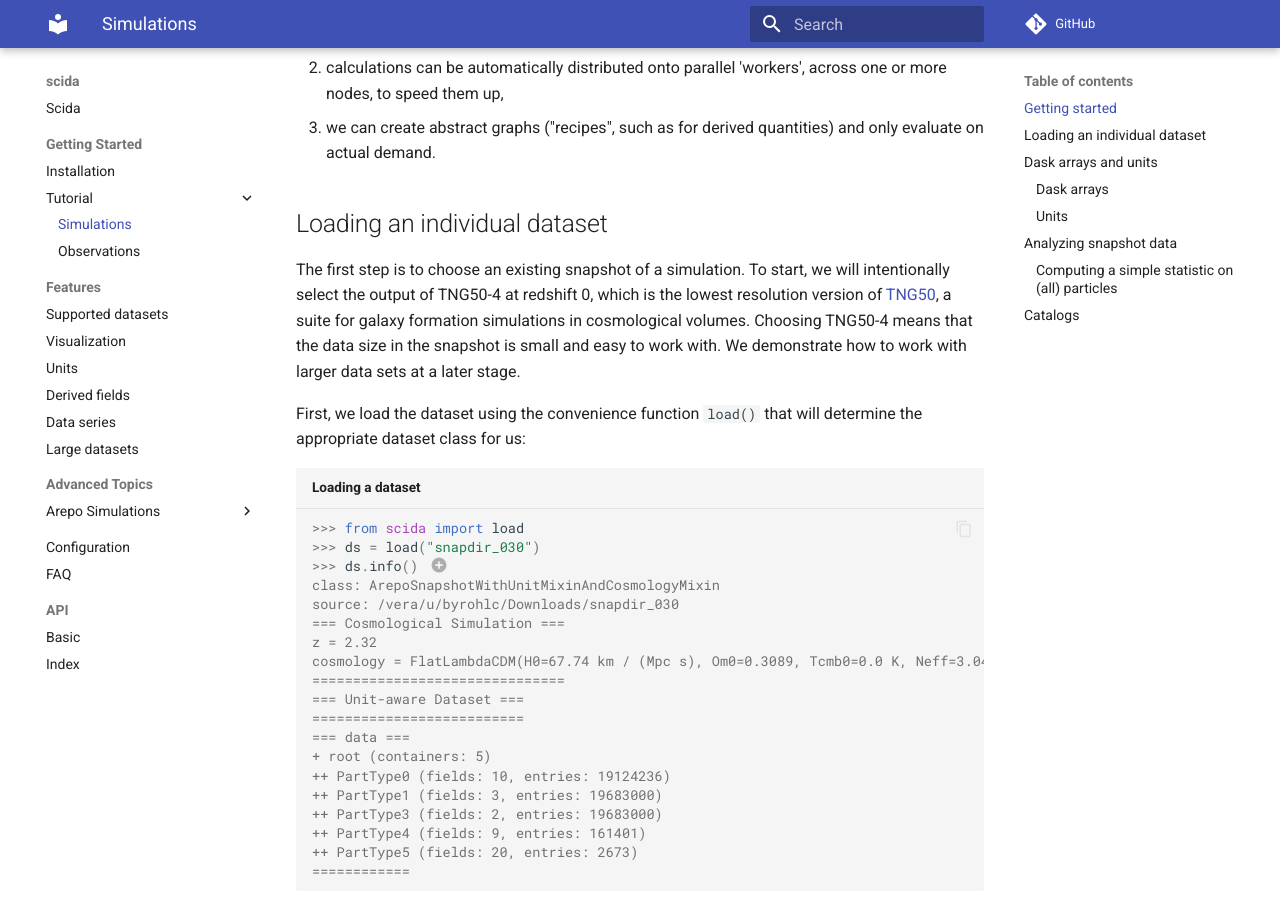
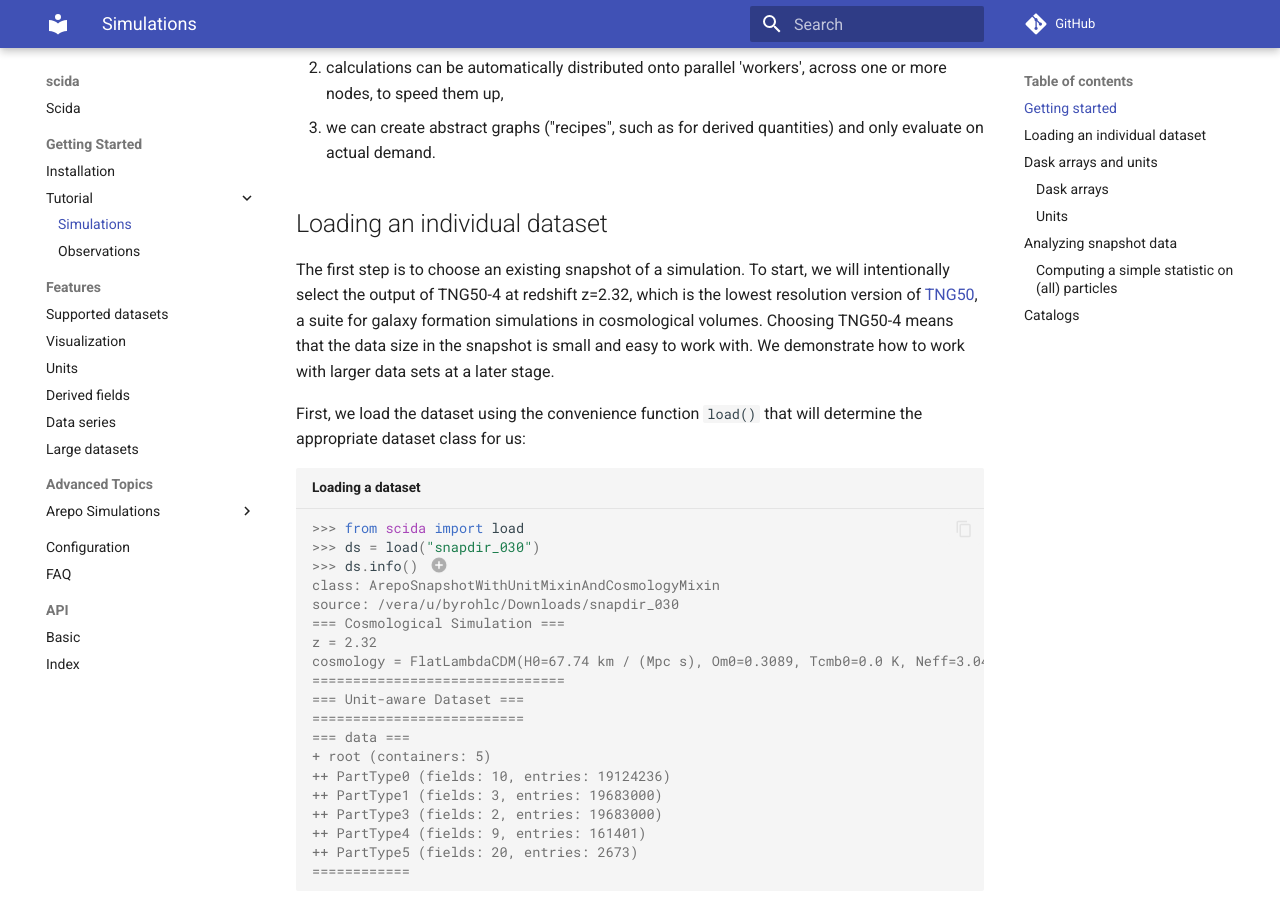
Before and after one commit to cbyrohl/scida, an MkDocs documentation site: the page built from docs/tutorial/simulations.md, in a window 1280 px wide and 900 px high, scrolled down 685 px. Built offline with MkDocs 1.6.1 and Material for MkDocs 9.7.7, drawn with Linux system fonts in a browser that asks for light colours; comment, search, counter and statistics services are not loaded.

Commit message:
typo, fixes #139 (#140)

```diff
--- a/docs/tutorial/simulations.md
+++ b/docs/tutorial/simulations.md
@@ -31,7 +31,7 @@ It uses the [dask](https://dask.org/) library to perform computations, which has
 ## Loading an individual dataset
 
 The first step is to choose an existing snapshot of a simulation.
-To start, we will intentionally select the output of TNG50-4 at redshift 0,
+To start, we will intentionally select the output of TNG50-4 at redshift z=2.32,
 which is the lowest resolution version of [TNG50](https://www.tng-project.org/),
 a suite for galaxy formation simulations in cosmological volumes.
 Choosing TNG50-4 means that the data size in the snapshot is small and easy to work with.
```
